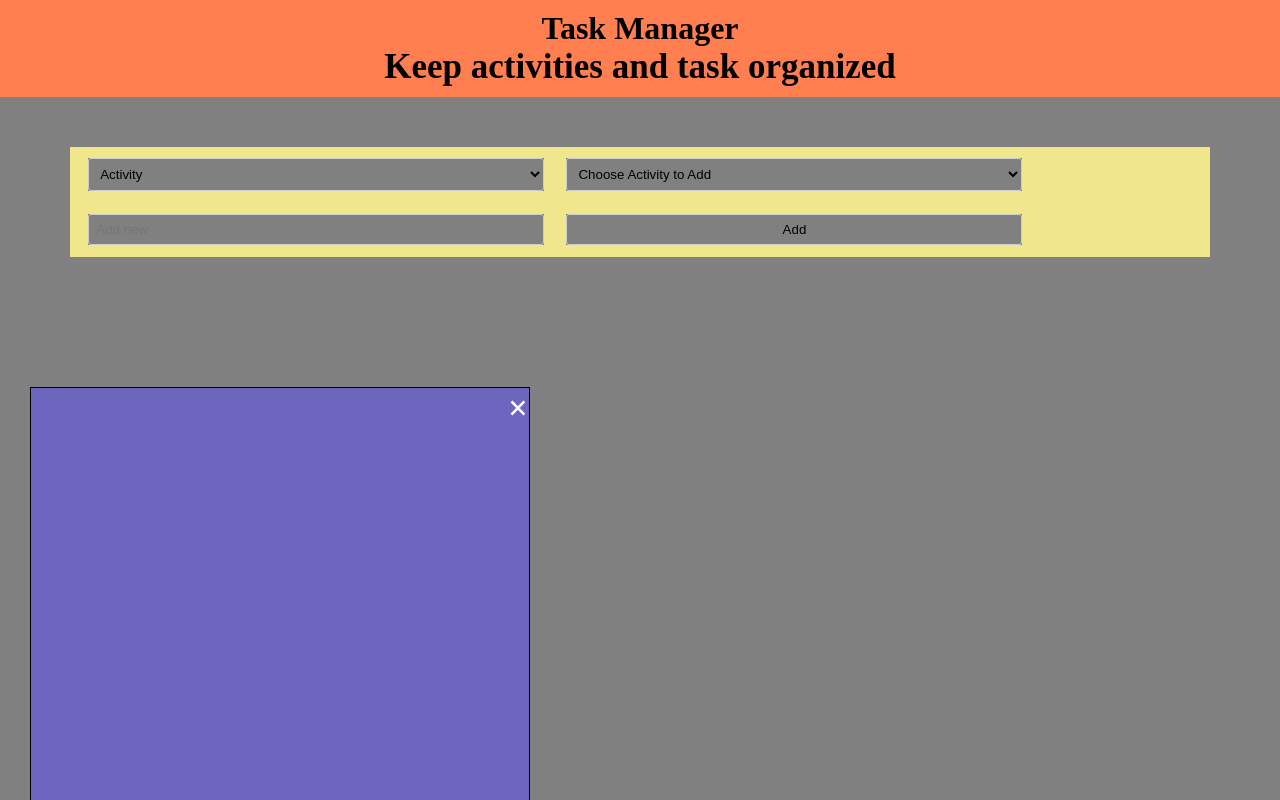
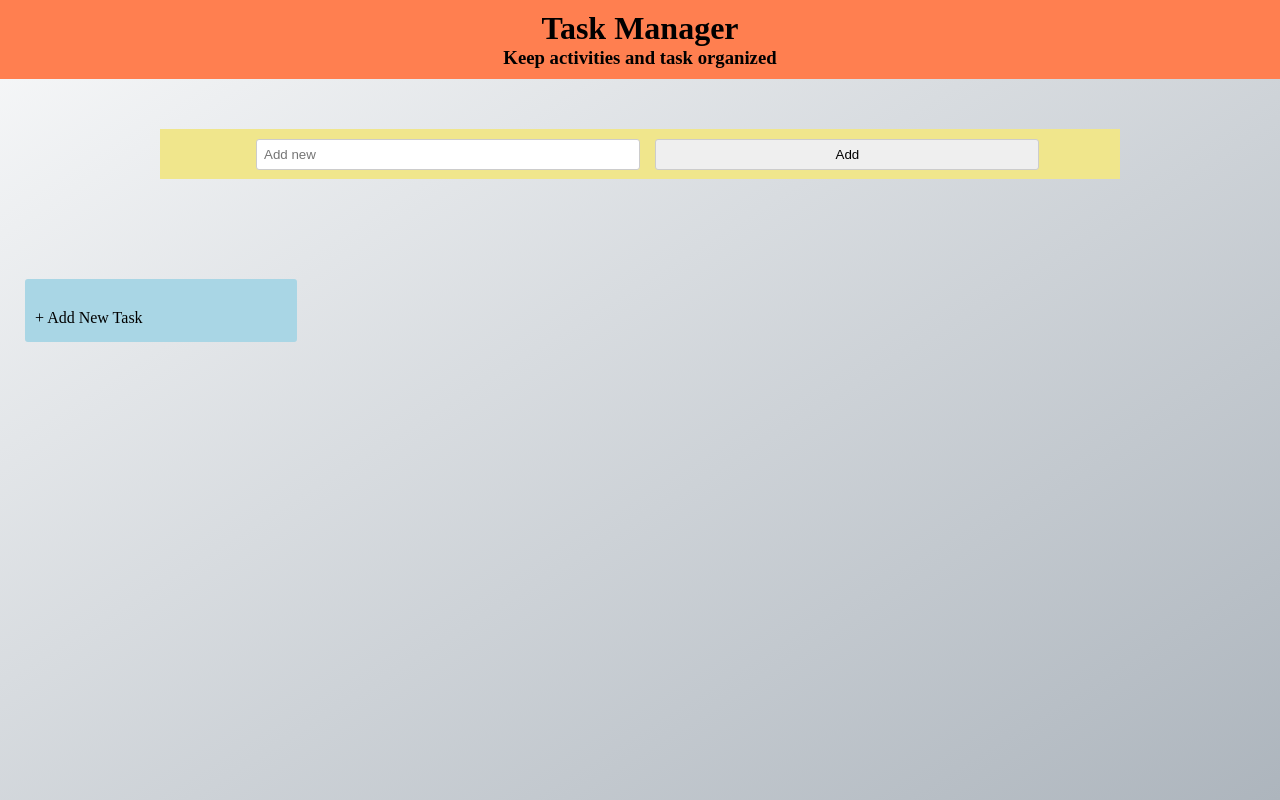
Before and after one commit to caelum050/portfolio.github.io, a plain HTML site: page Websites/TaskManager_Website/index.html in a window 1280 px wide. Both pictures are taken after a click on the input "Add". Shown: the top 800 px of the page. Drawn offline with Linux system fonts and the light colour scheme.

Commit message:
Add files via upload
changes task manager app

```diff
--- a/Websites/TaskManager_Website/index.html
+++ b/Websites/TaskManager_Website/index.html
@@ -15,19 +15,8 @@
         </div>
 
         <section>
-            <div class="row">
-                <div class="add-form">
-                    <div class="col form-detail">
-                        <select name="add-new" id="new-option">
-                            <option value="activity">Activity</option>
-                            <option value="task">Task</option>
-                        </select>
-                    </div>
-                    <div class="col form-detail">
-                        <select name="choose" id="choose-activity">
-                            <option>Choose Activity to Add</option>
-                        </select>
-                    </div>
+            <div class="add-form">
+                <div class="row">
                     <div class="col form-detail">
                         <input type="text" name="value" id="value" placeholder="Add new" required>
                     </div>
@@ -38,11 +27,9 @@
             </div>
         </section>
 
-        <section>
-            <div id="activity-container">
-
+        <section class="tasks-section">
+            <div class="board-lists" id="activity-container">
             </div>
-
         </section>
 
     </main>
--- a/Websites/TaskManager_Website/script.js
+++ b/Websites/TaskManager_Website/script.js
@@ -1,16 +1,15 @@
 function activity() {
-    var optionToCreate = document.getElementById("new-option").value;
-    var optionToAdd = document.getElementById("choose-activity");
+
     var value = document.getElementById("value").value;
     var currentDiv = document.getElementById("activity-container");
 
-    if(optionToCreate == "activity") {
+
         var checkDevExists = document.getElementById(value);
         if(!checkDevExists){
             var newDiv = document.createElement("DIV");
             var close = document.getElementsByClassName("closeAll");
             newDiv.setAttribute("id", value);
-            newDiv.setAttribute("class", "box");
+            newDiv.setAttribute("class", "board-list");
 
             var txt = document.createTextNode(value);
 
@@ -20,69 +19,66 @@ function activity() {
 
             newDiv.appendChild(newH3);
 
-            var newUL = document.createElement("UL");
-            newDiv.appendChild(newUL);
-            newUL.setAttribute("id", value + "list");
+            var addNewCard = document.createElement("DIV");
+            addNewCard.setAttribute("id", "add-new-card" + value);
+            addNewCard.setAttribute("class", "add-card");
+            addNewCard.innerHTML += '+ Add New Task';
+            addNewCard.addEventListener("click", task);
+
+
+            newDiv.appendChild(addNewCard);
 
             currentDiv.appendChild(newDiv);
 
-
-            var option = document.createElement("OPTION");
-            option.value = value;
-            option.innerHTML = value;
-            optionToAdd.appendChild(option);
-
-            var span = document.createElement("SPAN");
-            var txt = document.createTextNode("\u00D7");
-            span.className = "closeAll";
-            span.appendChild(txt);
-            newH3.appendChild(span);
-
-            for (i = 0; i < close.length; i++) {
-                close[i].onclick = function() {
-                  var div = this.parentNode;
-                  div.parentNode.remove();
-                }
-            }
         }
         else {
             alert("This activity already exist, use other name.");
         }
 
     }
-    else if (optionToCreate == "task")
-    {
-        var activityToAdd = document.getElementById("choose-activity").value;
-        var idToFind = activityToAdd + "list";
-        var ulToAdd = document.getElementById(idToFind);
+
+
+
+
+function task(clicked_id) {
+    var id = clicked_id.srcElement.attributes.id.value;
+    var parentId = document.getElementById(id).parentElement.id;
+
     var close = document.getElementsByClassName("close");
-        var checkDevExists = document.getElementById(value);
 
-        if(!checkDevExists){
-            var newLI = document.createElement("LI");
-            newLI.setAttribute("id", value);
-            ulToAdd.appendChild(newLI);
-            newLI.innerHTML = value;
+    var parentDiv = document.getElementById(parentId);
+
+    let text;
+    let newTask = prompt("Please enter new task:", "");
+    if(newTask == null || newTask == "") {
+        alert("Invalid task");
+    } else {
+        text = newTask;
+        var addCard = document.createElement("DIV");
+
+        addCard.setAttribute("class", "card");
+
+        var tag = document.createElement("p");
+
+        var txtT = document.createTextNode(text);
+        tag.appendChild(txtT);
+        addCard.appendChild(tag);
+        //addCard.innerHTML += newTask;
 
         var span = document.createElement("SPAN");
         var txt = document.createTextNode("\u00D7");
         span.className = "close";
         span.appendChild(txt);
-            newLI.appendChild(span);
 
-            for (i = 0; i < close.length; i++) {
+        addCard.appendChild(span);
+
+        parentDiv.appendChild(addCard);
+
+        for(i = 0; i < close.length; i++) {
             close[i].onclick = function() {
                 var div = this.parentNode;
                 div.parentNode.removeChild(div);
             }
         }
     }
-        else {
-            alert("This task already exist, please use other name");
 }
-
-
-
-    }
-
-}
--- a/Websites/TaskManager_Website/style.css
+++ b/Websites/TaskManager_Website/style.css
@@ -1,8 +1,12 @@
 * {
-    background: gray;
     margin: 0;
     padding: 0;
     box-sizing: border-box;
+}
+
+body {
+    height: 100vh;
+    background-image: linear-gradient(to bottom right, #f8f9fa, #adb5bd);
 }
 
 .intro {
@@ -20,16 +24,19 @@ section {
     padding: 50px 0;
 }
 
+
+
+.add-form {
+    width: 75%;
+    margin: 0 auto;
+    background: khaki;;
+}
+
 .row {
-    max-width: 1140px;
     background: inherit;
     margin: 0 auto;
-}
-
-.add-form {
-    width: 100%;
-    margin: 0 auto;
-    background: khaki;;
+    display: flex;
+    justify-content: center;
 }
 
 .col {
@@ -51,62 +58,38 @@ select {
     border: 1px solid #ccc;
 }
 
-.box {
-    width: 500px;
-    height: 550px;
-    padding: 5px;
-    margin: 30px;
-    border: 1px solid black;
-    background: rgb(110, 101, 190);
-    color: white;
-    display: block;
-    float: left;
-    overflow-y: auto;
-    position: relative;
+.tasks-section {
+    margin: 0 25px;
 }
 
-ul {
-    margin: 0;
-    padding: 0;
+.board-lists {
+    display: grid;
+    grid-auto-columns: 272px;
+    grid-auto-flow: column;
+    gap: 8px;
+    /* overflow: scroll; */
 }
 
-ul li {
-    cursor: pointer;
-    font-size: 18px;
-    position: relative;
-    padding: 12px 8px 12px 40px;
-    list-style-type: none;
-    background: rgb(110, 101, 190);
+.board-list {
+    background-color: #a9d6e5 !important;
+    border-radius: 3px;
+    display: grid;
+    grid-auto-rows: max-content;
+    grid-gap: 10px;
+    height: max-content;
+    padding: 10px;
 }
 
-ul li:hover {
-    background: rgb(119, 113, 168);
+.card {
+    background-color: white !important;
+    border-radius: 3px;
+    box-shadow: 0 1px 0 rgba(9, 30, 66, .25);
+    padding: 10px;
+    display: flex;
+    justify-content: space-between;
 }
 
-h3 {
-    font-size: 35px;
+.add-card {
+    padding-top: 10px;
+    padding-bottom: 5px;
 }
-
-.close {
-    position: absolute;
-    right: 0;
-    top: 0;
-    padding: 12px 16px 12px 16px;
-    background-color: inherit;
-}
-
-.close:hover {
-    background-color: #f44336;
-}
-
-.closeAll {
-    padding: 1px;
-    background-color: inherit;
-    position: absolute;
-    top: 0;
-    right: 0;
-}
-
-.closeAll:hover {
-    background-color: #f44336;
-}
```
Lines whose indentation alone changed are shown as unchanged.
